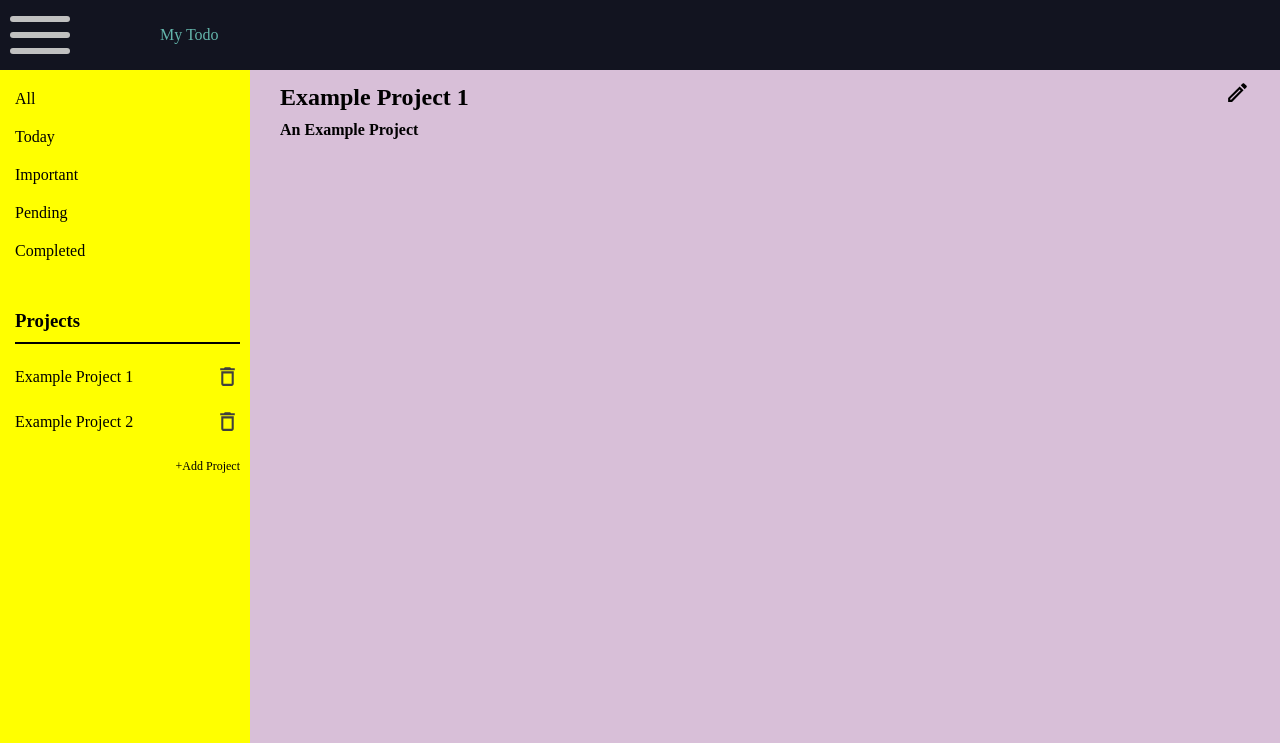
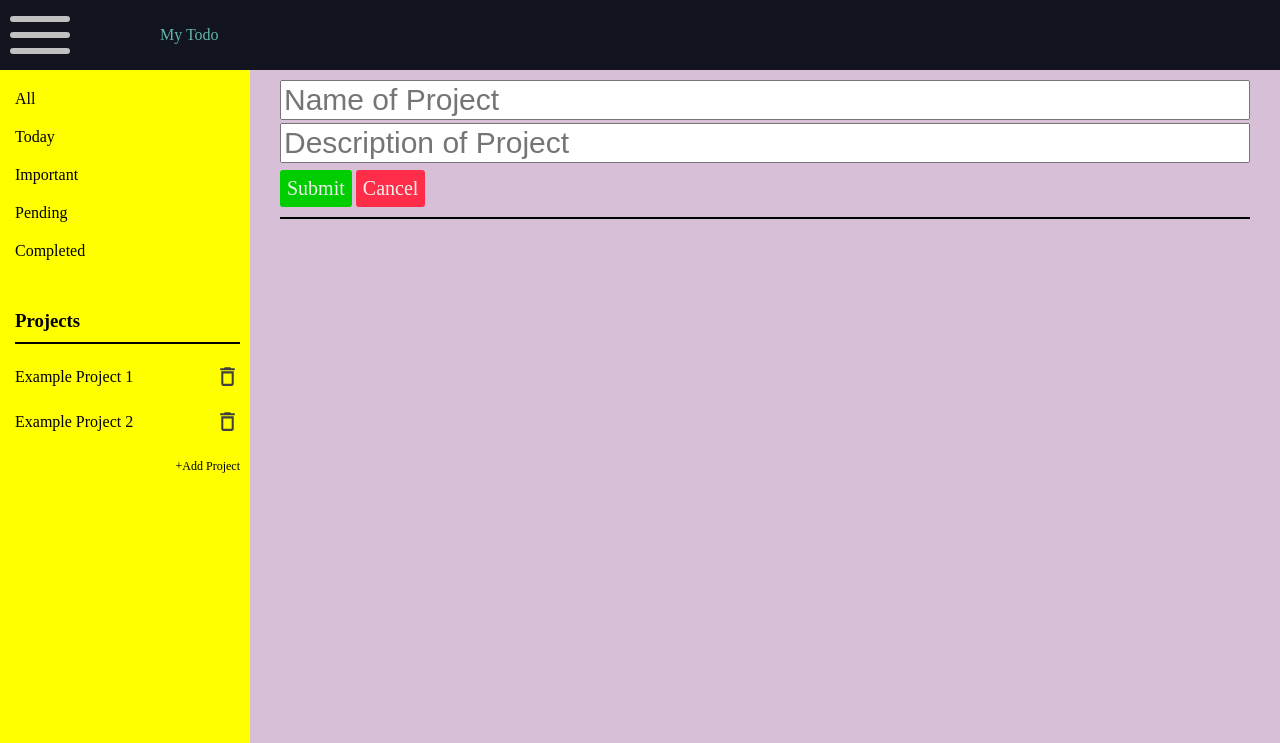
Before and after one commit to AminuMado/todo-list, a website built with webpack: page src/index.html in a window 1280 px wide. Shown: the top 743 px of the page. Built offline with nearby package versions, Linux system fonts and the light colour scheme.

Commit message:
added the edit menu, submit and cancel button and Styling

```diff
--- a/src/index.html
+++ b/src/index.html
@@ -50,6 +50,15 @@
                 <img src="./assets/img/edit.svg" alt="edit" id="edit-icon">
             </div>
         </div>
+        <div id="edit-project-info-container">
+            <input class="edit-project-details" id="edit-project-name" type="text" placeholder="Name of Project">
+            <input class="edit-project-details" id="edit-project-description" type="text" placeholder="Description of Project" >
+            <div id="edit-project-button-container">
+                <button id="edit-project-submit-button">Submit</button>
+                <button id="edit-project-cancel-button">Cancel</button>
+            </div>
+        </div>
+        <div class="divider"></div>
 
     </main>
     <footer id="footer">
--- a/src/style.css
+++ b/src/style.css
@@ -1,6 +1,5 @@
 *{
     margin: 0;
-
 }
 body {
 	display: grid;
@@ -144,6 +143,7 @@ color: red;
     display: flex;
     justify-content: space-between;
     align-items: baseline;
+    display: none;
 }
 #project-info{
     display: flex;
@@ -160,6 +160,41 @@ color: red;
     transform: scale(1.1);
     transition: all .3s ease;
 
+}
+#edit-project-info-container{
+    display: flex;
+    flex-direction: column;
+    gap: 3px;
+}
+#edit-project-name,
+#edit-project-description{
+    font-size: 30px;
+}
+#edit-project-submit-button{
+    font-size: 20px;
+    font-family: sf-bold;
+    color: #eff1ed;
+    padding: 5px;
+    border-radius: 3px;
+    margin-top: 4px;
+    cursor: pointer;
+    background-color: #00cd00;
+    border: 2px solid #00cd00;
+}
+#edit-project-cancel-button{
+    font-size: 20px;
+    font-family: sf-bold;
+    color: #eff1ed;
+    padding: 5px;
+    border-radius: 3px;
+    margin-top: 4px;
+    cursor: pointer;
+    background-color: #ff2d4a;
+    border: 2px solid #ff2d4a;
+}
+#edit-project-submit-button:hover,
+#edit-project-cancel-button:hover{
+    border: 2px solid black;
 }
 #footer{
     grid-area: footer;
```
